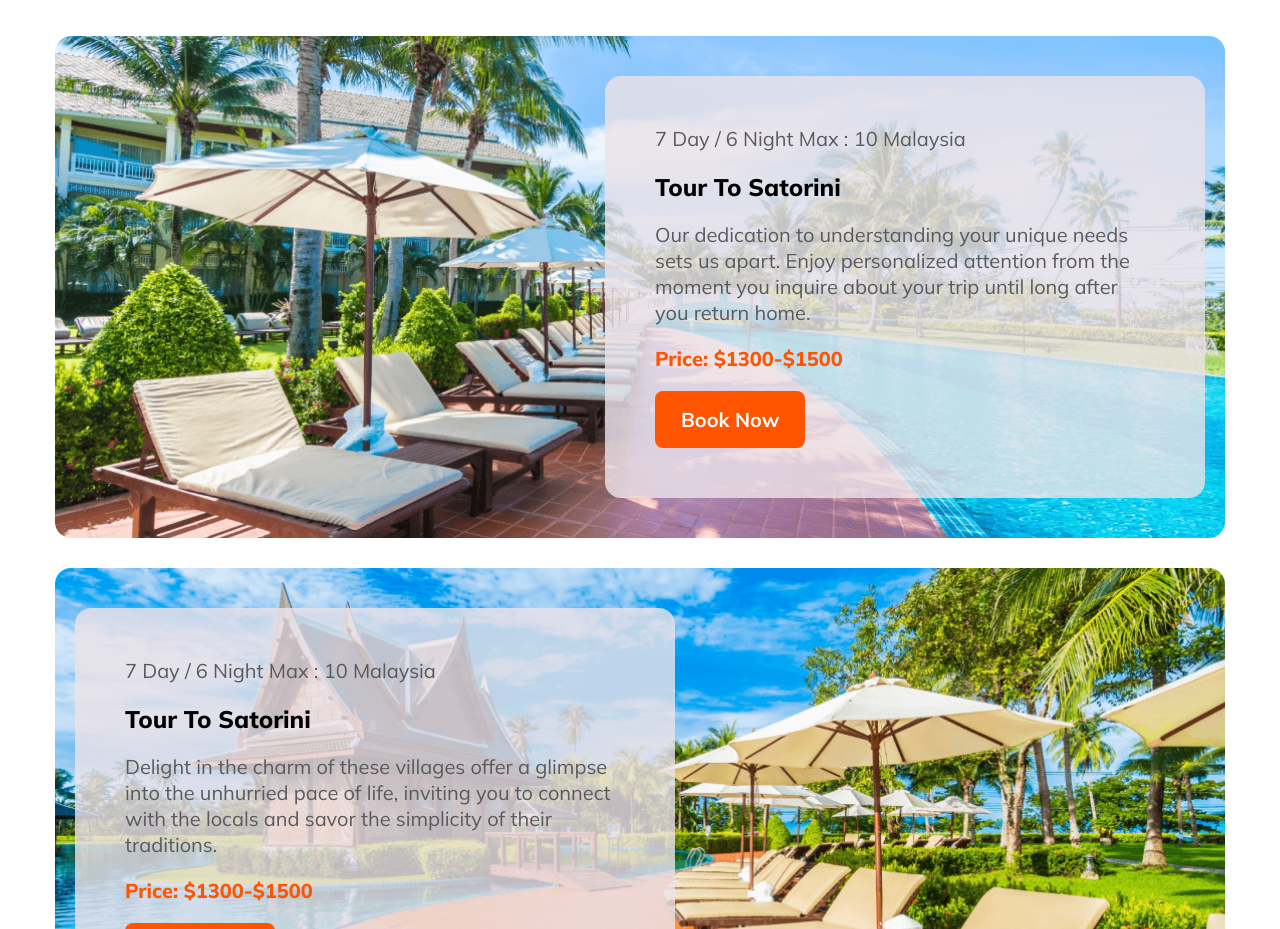
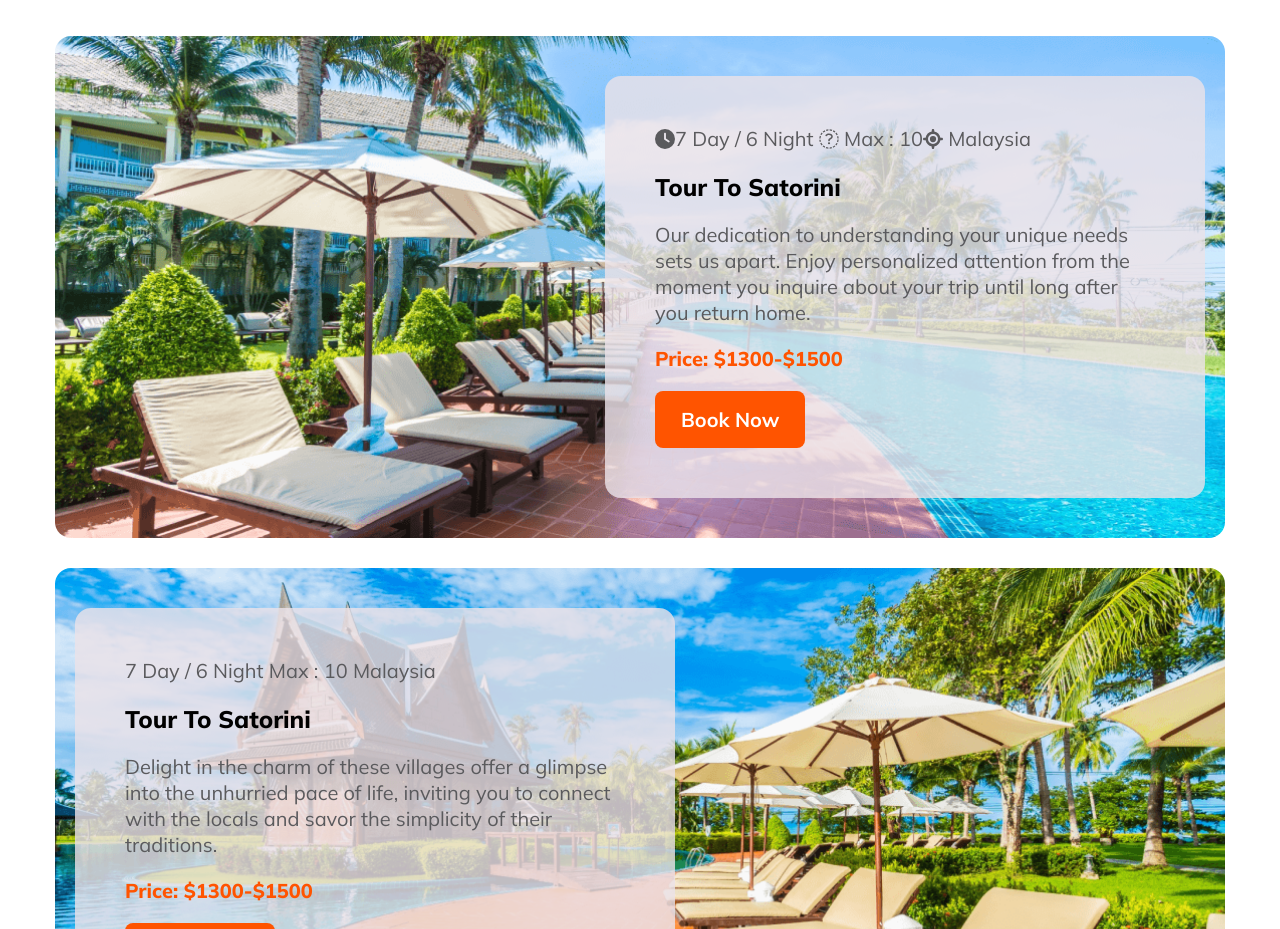
Before and after one commit to dreammehedi/dream-travel-mehedi, a plain HTML site: page index.html in a window 1280 px wide. Shown: the part 4980-5909 px from the top of the page. Drawn offline with Linux system fonts and the light colour scheme.

Commit message:
html code optimize

```diff
--- a/index.html
+++ b/index.html
@@ -220,7 +220,7 @@
             <div class="deals-discount-packages">
                 <div class="deals-discount-package deals-discount-package1">
                     <div class="deals-discount-package-info">
-                        <p class="paragraph-desc deals-discount-package-info-where-title"><span>7 Day / 6 Night</span> <span>Max : 10</span> <span>Malaysia</span></p>
+                        <p class="paragraph-desc deals-discount-package-info-where-title"><i class="fa-solid fa-clock"></i><span>7 Day / 6 Night</span> <i class="fa-solid fa-address"></i> <span>Max : 10</span><i class="fa-solid fa-location"></i> <span>Malaysia</span></p>
                         <h4 class="deals-discount-package-info-title">Tour To Satorini</h4>
                         <p class="paragraph-desc">Our dedication to understanding your unique needs sets us apart. Enjoy personalized attention from the moment you inquire about your trip until long after you return home.</p>
                         <p class="package-price">Price: $1300-$1500</p>
```
